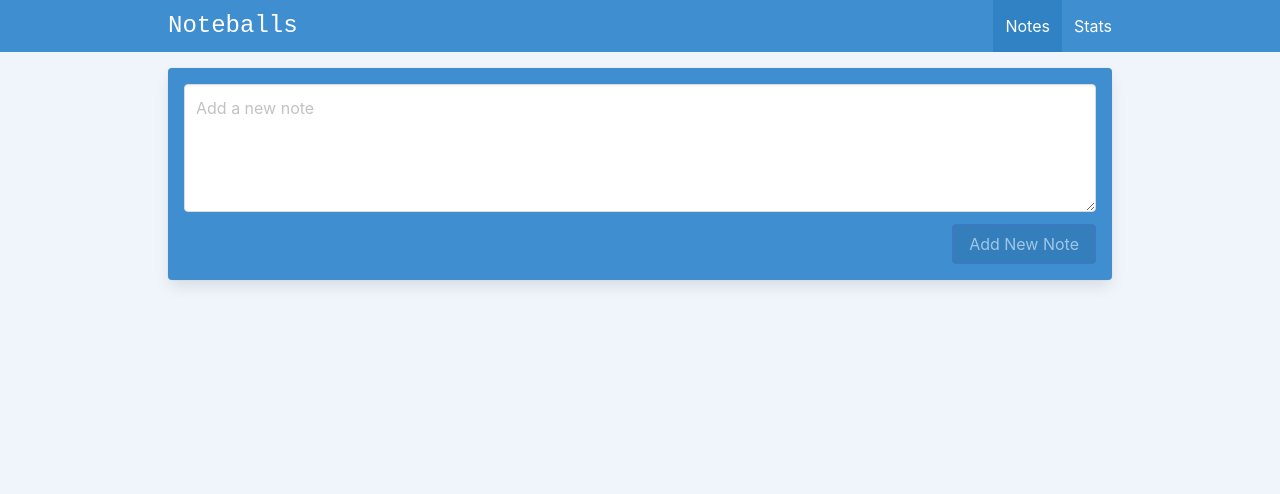
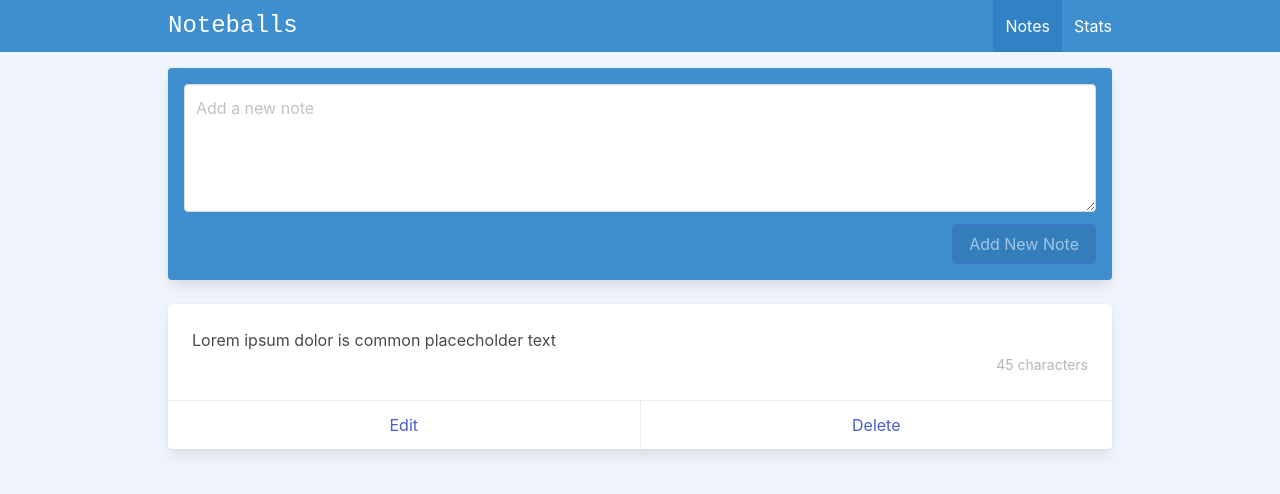
Before and after one commit to TsuZAke26/vue-3-pinia-vite, a Vue app: page /#/ in a window 1280 px wide. Shown: the top 494 px of the page. Built offline with nearby package versions, Linux system fonts and the light colour scheme.

Commit message:
Add store-based support for add/delete note

```diff
--- a/package.json
+++ b/package.json
@@ -10,6 +10,7 @@
   },
   "dependencies": {
     "bulma": "^0.9.3",
+    "pinia": "^2.0.13",
     "vue": "^3.2.31",
     "vue-router": "^4.0.14"
   },
--- a/src/components/notes/Note.vue
+++ b/src/components/notes/Note.vue
@@ -10,7 +10,7 @@
     </div>
     <footer class="card-footer">
       <a class="card-footer-item" href="#"> Edit </a>
-      <a class="card-footer-item" @click.prevent="handleDelete" href="#">
+      <a class="card-footer-item" @click.prevent="deleteNote(note.id)" href="#">
         Delete
       </a>
     </footer>
@@ -22,6 +22,8 @@ import { computed, type PropType } from 'vue';
 
 import type { INote } from '@/types/INote';
 
+import { useNotesStore } from '@/stores/notes';
+
 const props = defineProps({
   note: {
     type: Object as PropType<INote>,
@@ -29,7 +31,7 @@ const props = defineProps({
   },
 });
 
-const emit = defineEmits(['delete-note']);
+const notesStore = useNotesStore();
 
 const noteLength = computed(() => {
   const noteLength = props.note.text.length;
@@ -38,7 +40,7 @@ const noteLength = computed(() => {
   return `${noteLength} ${lengthDescription}`;
 });
 
-const handleDelete = () => {
-  emit('delete-note');
+const deleteNote = (id: string) => {
+  notesStore.deleteNote(id);
 };
 </script>
--- a/src/main.ts
+++ b/src/main.ts
@@ -1,6 +1,7 @@
 import { createApp } from 'vue';
+import { createPinia } from 'pinia';
 
 import App from './App.vue';
 import router from '@/router';
 
-createApp(App).use(router).mount('#app');
+createApp(App).use(createPinia()).use(router).mount('#app');
--- /dev/null
+++ b/src/stores/notes.ts
@@ -0,0 +1,35 @@
+import { defineStore } from 'pinia';
+
+import type { INote } from '@/types/INote';
+
+export const useNotesStore = defineStore('notes', {
+  state: () => {
+    return {
+      notes: [
+        {
+          id: 'id1',
+          text: 'Lorem ipsum dolor is common placecholder text',
+        },
+      ],
+    };
+  },
+  actions: {
+    addNote(note: INote) {
+      this.$state.notes.unshift(note);
+    },
+    editNote(noteId: string, text: string) {
+      const existingNoteIndex = this.$state.notes.findIndex(
+        (note) => note.id === noteId
+      );
+
+      if (existingNoteIndex !== -1) {
+        this.$state.notes.splice(existingNoteIndex, 1, { id: noteId, text });
+      }
+    },
+    deleteNote(noteId: string) {
+      this.$state.notes = this.$state.notes.filter(
+        (note) => note.id !== noteId
+      );
+    },
+  },
+});
--- a/src/views/NotesView.vue
+++ b/src/views/NotesView.vue
@@ -24,39 +24,33 @@
     </div>
   </div>
 
-  <Note
-    v-for="note in notes"
-    :key="note.id"
-    :note="note"
-    @delete-note="deleteNote(note.id)"
-  />
+  <Note v-for="note in notesStore.notes" :key="note.id" :note="note" />
 </template>
 
 <script setup lang="ts">
 import { ref } from 'vue';
 import type { Ref } from 'vue';
 
+import Note from '@/components/notes/Note.vue';
 import type { INote } from '@/types/INote';
-
-import Note from '@/components/notes/Note.vue';
+import { useNotesStore } from '@/stores/notes';
 
 const newNoteTextRef: Ref<HTMLElement | null> = ref(null);
 const noteText = ref('');
 
-const notes: Ref<INote[]> = ref([]);
+const notesStore = useNotesStore();
 const addNewNote = () => {
   const date = new Date().getTime();
   const id = date.toString();
 
-  notes.value.unshift({
+  const newNote: INote = {
     id,
     text: noteText.value,
-  });
+  };
+
+  notesStore.addNote(newNote);
 
   noteText.value = '';
   newNoteTextRef.value?.focus();
 };
-const deleteNote = (id: string) => {
-  notes.value = notes.value.filter((note) => note.id !== id);
-};
 </script>
```
Also changed, not shown: 1 other file (tests, documents, lock files or other folders).
